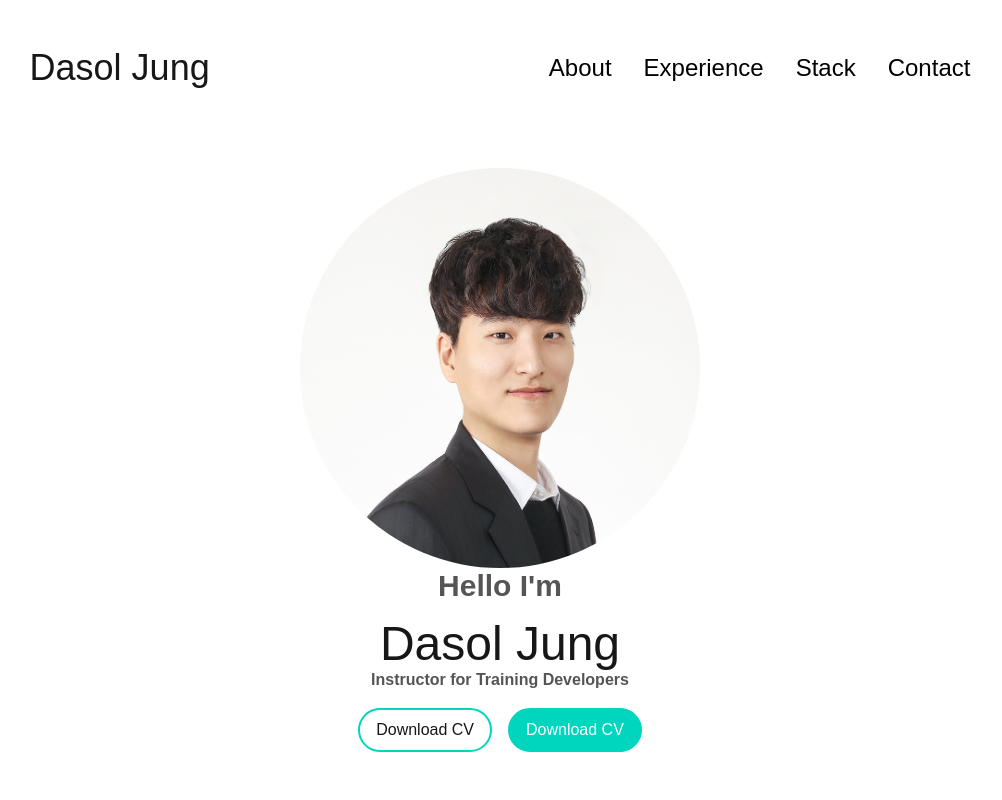
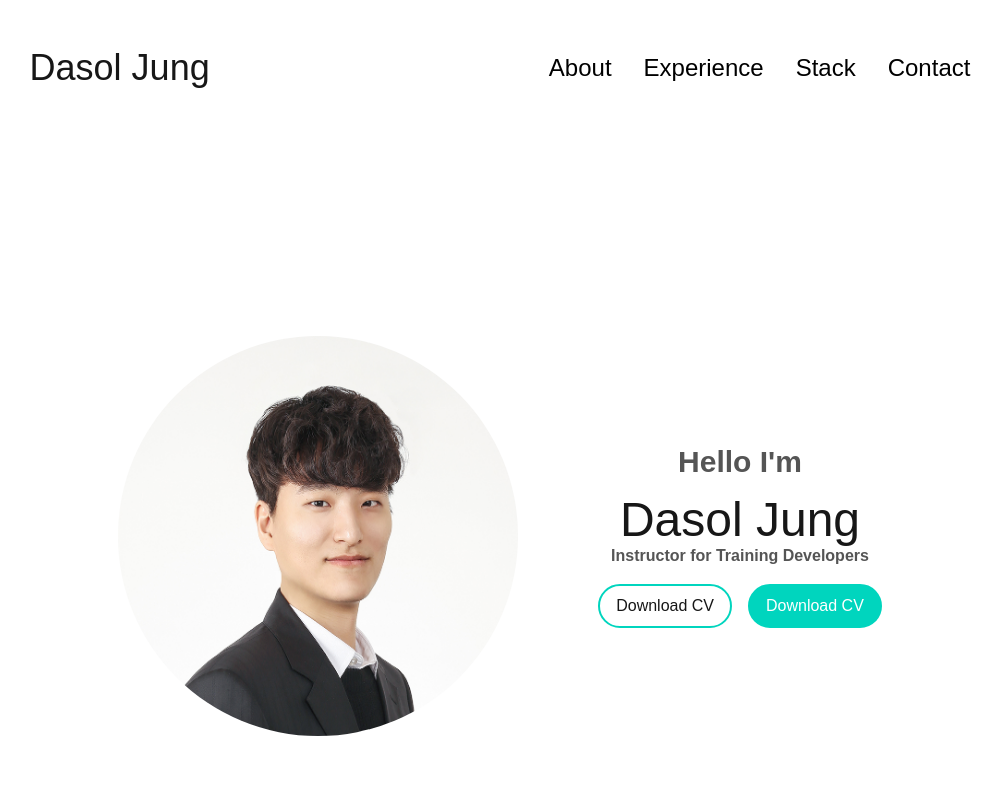
Before and after one commit to id235791/portfolio, a Next.js app: page / in a window 1280 px wide. Shown: the top 800 px of the page, without its empty margins (140-1142 px from the left). Built offline with nearby package versions, Linux system fonts and the light colour scheme.

Commit message:
section design

```diff
--- a/app/globals.css
+++ b/app/globals.css
@@ -65,3 +65,22 @@ a,
 .mobile-nav {
   @apply block p-2.5 text-center text-2xl text-black no-underline transition-all duration-300 ease-in-out;
 }
+section {
+  padding-top: 4vh;
+  height: 96vh;
+  margin: 0 10rem;
+  box-sizing: border-box;
+  min-height: fit-content;
+}
+/* .animate-slideToRight {
+  animation: slideToRight 1s linear forwards;
+}
+
+@keyframes slideToRight {
+  0% {
+    width: 0%;
+  }
+  100% {
+    width: 100%;
+  }
+} */
--- a/app/page.tsx
+++ b/app/page.tsx
@@ -1,10 +1,20 @@
+"use client";
 import Image from "next/image";
 import profileImage from "@/app/assets/images/profile-picture.jpg";
+import { useEffect, useState } from "react";
 
 export default function Home() {
+  const [animate, setAnimate] = useState(false);
+  useEffect(() => {
+    setTimeout(() => setAnimate(true), 500);
+  }, []);
   return (
-    <section className="pt-[4vh] h-[96vh] mx-40 box-border min-h-fit">
-      <div className="flex h-100 w-100 overflow-hidden rounded-full mx-auto">
+    <>
+      <div
+        className={`overflow-hidden ${animate ? "animate-slideToRight" : ""}`}
+      >
+        <section className={`flex justify-center gap-20 h-[80vh] relative`}>
+          <div className="flex h-100 w-100 overflow-hidden rounded-full my-auto">
             <Image
               src={profileImage}
               alt="Dasol Jung Profile picture"
@@ -32,5 +42,11 @@ export default function Home() {
             </div>
           </div>
         </section>
+      </div>
+      <section className="relative">
+        <p>상세소개</p>
+        <h1 className="title">About me</h1>
+      </section>
+    </>
   );
 }
```
Lines whose indentation alone changed are shown as unchanged.
